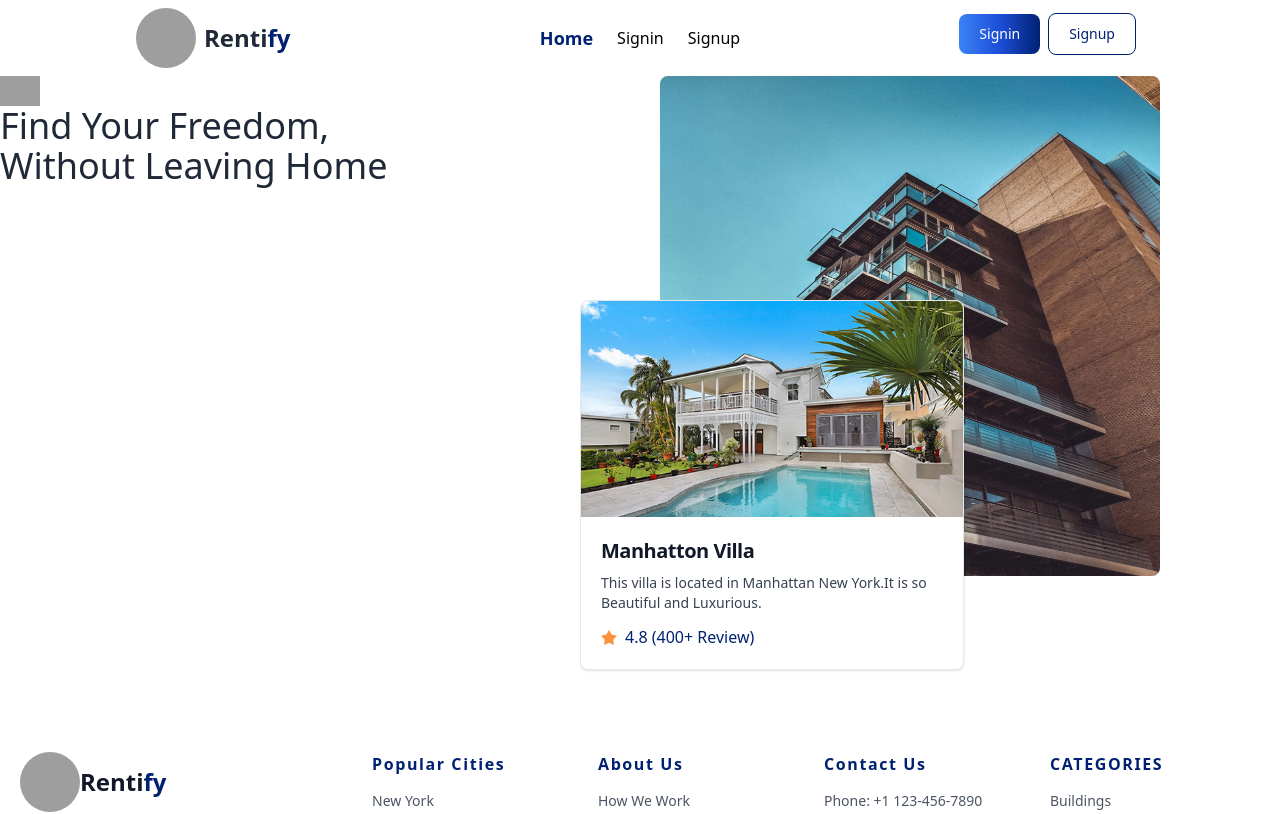
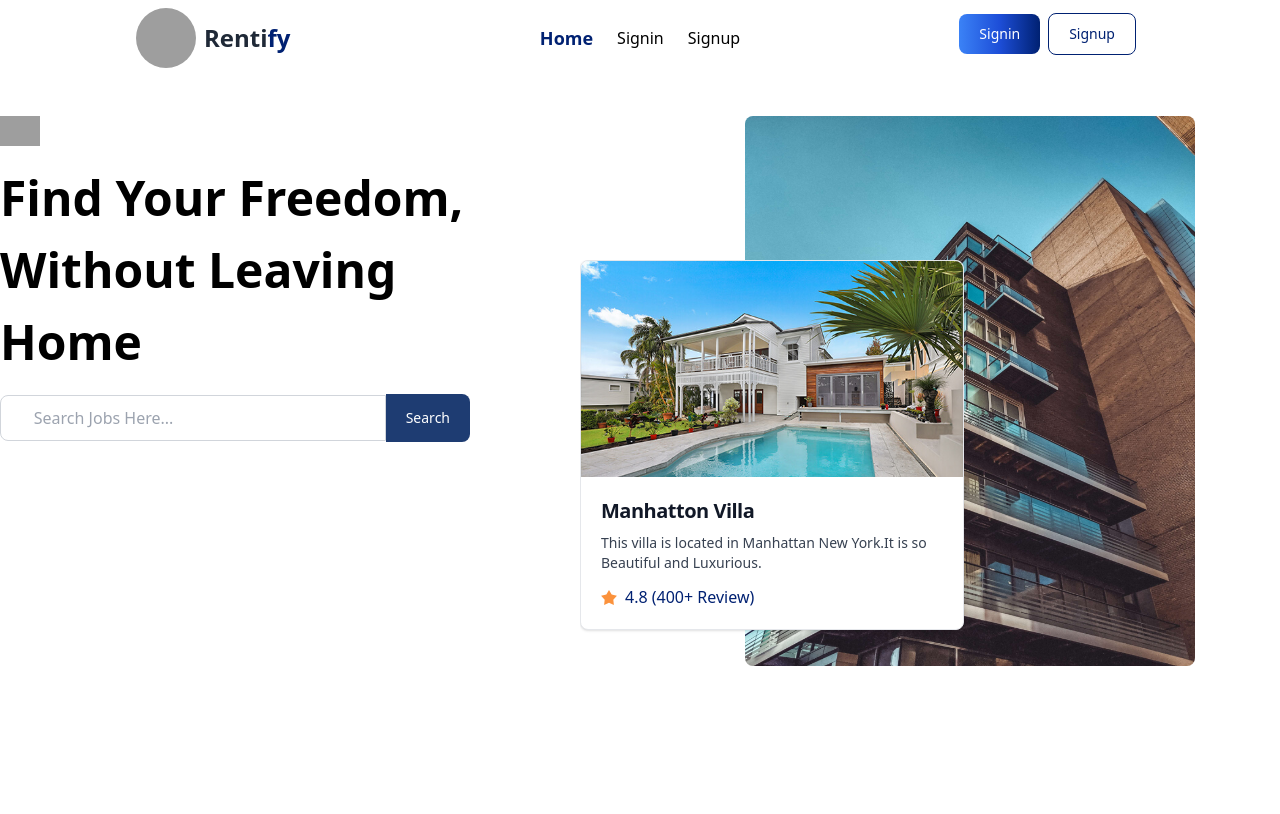
Before and after one commit to tanbirhaque/Rentify-client, a React (Vite) app: page / in a window 1280 px wide. Shown: the top 814 px of the page. Built offline with nearby package versions, Linux system fonts and the light colour scheme; grey boxes are pictures that could not be loaded.

Commit message:
add my half banner sadia

```diff
--- a/src/MainLayout/Pages/Home/HomeComponents/Banner/Banner.jsx
+++ b/src/MainLayout/Pages/Home/HomeComponents/Banner/Banner.jsx
@@ -6,29 +6,50 @@ import img3 from "../../../../../assets/home-2/house.png";
 const Banner = () => {
   return (
     <div className="max-w-screen-xl mx-auto">
-      <div className=" mb-10 md:mb-20  ">
-        <div className=" flex justify-center mx-auto flex-col lg:flex-row  gap-10">
-          <div className="  w-full lg:w-1/2   ">
+      <div className=" mb-10 md:mb-20  mt-10">
+        <div className=" flex justify-center mx-auto flex-col md:flex-row  gap-10">
+          <div className="   w-full lg:w-1/2   ">
 
-           <div>
-           <img className="w-10" src={img3} alt="" />
+           <div >
+           <img className="w-10 " src={img3} alt="" />
            </div>
 
            <div>
-            <h2 className="text-4xl">Find Your Freedom, <br />Without Leaving Home</h2>
+            <h2 className="lg:text-5xl my-4 lg:font-bold text-black lg:leading-normal leading-7">Find Your Freedom, <br />Without Leaving <br /> Home</h2>
            </div>
+
+           <div>
+            <form  className="md:w-[470px] hidden sm:flex justify-center items-center   text-center ">
+          <input
+
+            className="py-2.5 px-3 text-black rounded-l-lg md:w-[470px] border-gray-300 border"
+            type="text"
+            name="searchbar"
+
+            placeholder="     Search Jobs Here..."
+          />
+
+          <button
+            type="submit"
+            className="focus:outline-none  text-white    bg-[#1e3c72] hover:bg-blue-600 focus:ring-purple-300  font-medium  text-sm px-5 py-3.5   rounded-r-lg border-none "
+          >
+            Search
+          </button>
+        </form>
+
+            </div>
 
 
           </div>
 
           <div className="lg:w-1/2 w-full ">
-            <div className="relative">
-              <img className="rounded-lg w-[500px] h-[500px]" src={img1} />
+            <div className="relative mx-auto">
+              <img className="rounded-lg lg:w-[450px] lg:h-[550px] md:w-[400px] mx-auto" src={img1} />
 
-              <div className="absolute right-0 -left-20  top-56  w-full h-full overflow-hidden bg-fixed">
+              <div className="absolute lg:right-0 md:-left-20 -left-25  top-36   w-full h-full overflow-hidden bg-fixed ">
                 {/* <img className="" src={img2} /> */}
 
-                <div className="max-w-sm bg-white border border-gray-200 rounded-lg shadow dark:bg-gray-800 dark:border-gray-700">
+                <div className="max-w-sm bg-white border border-gray-200 rounded-lg shadow dark:bg-gray-800 dark:border-gray-700 md:w-[300px] lg:w-[400px]">
                   <a href="#">
                     <img className="rounded-t-lg" src={img2} alt />
                   </a>
```
